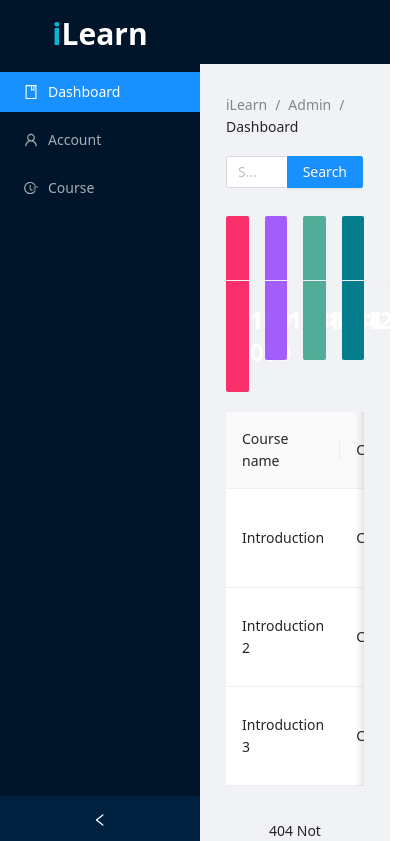
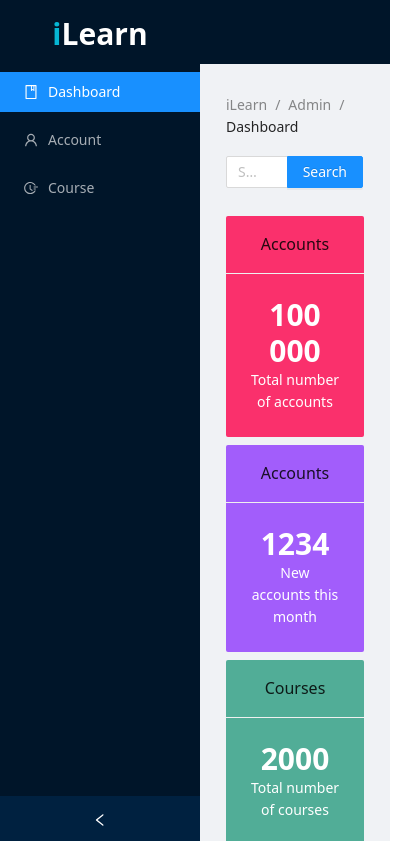
Before and after one commit to txuanson/ilearn, a React (Create React App) app in the folder src/frontend/: page /admin in a window 390 px wide. Shown: the top 841 px of the page, 420 px wide, since content can reach past the window. Built offline with nearby package versions, Linux system fonts and the light colour scheme; what @tailwindcss/typography would draw is missing.

Commit message:
Responsive admin page

```diff
--- a/src/frontend/src/pages/Admin/AdminDashboard.js
+++ b/src/frontend/src/pages/Admin/AdminDashboard.js
@@ -39,29 +39,23 @@ export default function AdminDashBoard(props) {
                 <Breadcrumb.Item>Dashboard</Breadcrumb.Item>
             </Breadcrumb>
             <Search className="py-2 md:w-1/5 w-full" placeholder="Search" enterButton="Search" allowClear />
-            <div className="site-card-wrapper my-5">
-                <Row gutter={16}>
-                <Col span={6}>
-                    <Card title="Accounts" bordered={false} style={{backgroundColor:'#FA306C', color:'#fff'}} className="text-2xl font-bold text-center">
-                    100 000
-                    </Card>
-                </Col>
-                <Col span={6}>
-                    <Card title="Accounts" bordered={false} style={{backgroundColor:'#A25DFB', color:'#fff'}} className="text-2xl font-bold text-center">
-                    1234
-                    </Card>
-                </Col>
-                <Col span={6}>
-                    <Card title="Courses" bordered={false} style={{backgroundColor:'#51AD97', color:'#fff'}} className="text-2xl font-bold text-center">
-                    1234
-                    </Card>
-                </Col>
-                <Col span={6}>
-                    <Card title="Courses" bordered={false} style={{backgroundColor:'#047D8D', color:'#fff'}} className="text-2xl font-bold text-center">
-                    1234
-                    </Card>
-                </Col>
-                </Row>
+            <div className="site-card-wrapper my-5 flex md:flex-row flex-col">
+                <Card title="Accounts" bordered={false} style={{backgroundColor:'#FA306C', color:'#fff'}} className="text-center md:p-5 md:mx-2 mb-2">
+                    <span className="text-3xl font-bold">100 000</span>
+                    <p>Total number of accounts</p>
+                </Card>
+                <Card title="Accounts" bordered={false} style={{backgroundColor:'#A25DFB', color:'#fff'}} className="text-center md:p-5 md:mx-2 mb-2">
+                    <span className="text-3xl font-bold">1234</span>
+                    <p>New accounts this month</p>
+                </Card>
+                <Card title="Courses" bordered={false} style={{backgroundColor:'#51AD97', color:'#fff'}} className="text-center md:p-5 md:mx-2 mb-2">
+                    <span className="text-3xl font-bold">2000</span>
+                    <p>Total number of courses</p>
+                </Card>
+                <Card title="Courses" bordered={false} style={{backgroundColor:'#047D8D', color:'#fff'}} className="text-center md:p-5 md:mx-2 mb-2">
+                    <span className="text-3xl font-bold">1234</span>
+                    <p>New courses this month</p>
+                </Card>
             </div>
             <Table dataSource={new_courses} pagination={false} scroll={{ x: 'fit-content' }}>
                 <Column title="Course name" dataIndex={"course_name"} key="course_name" />
```
